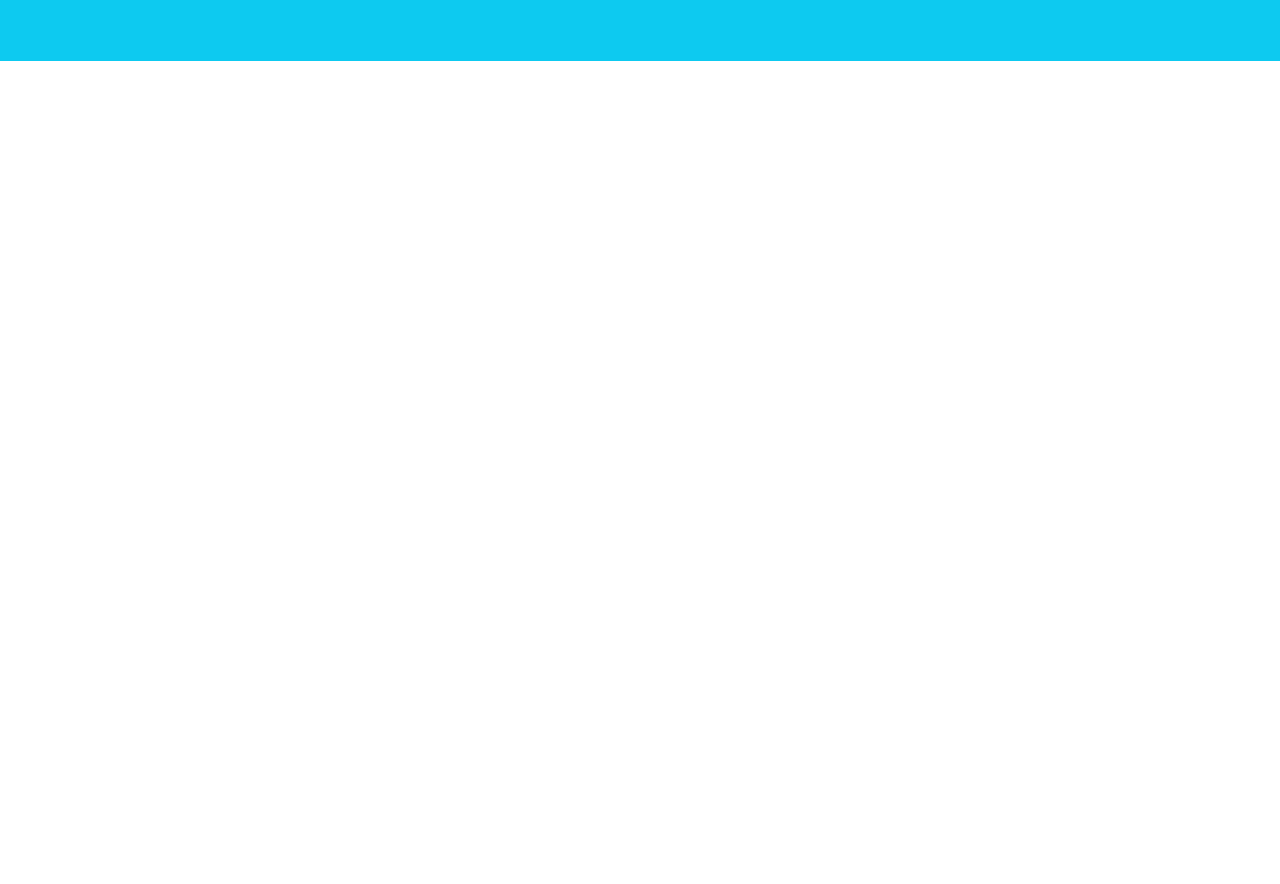
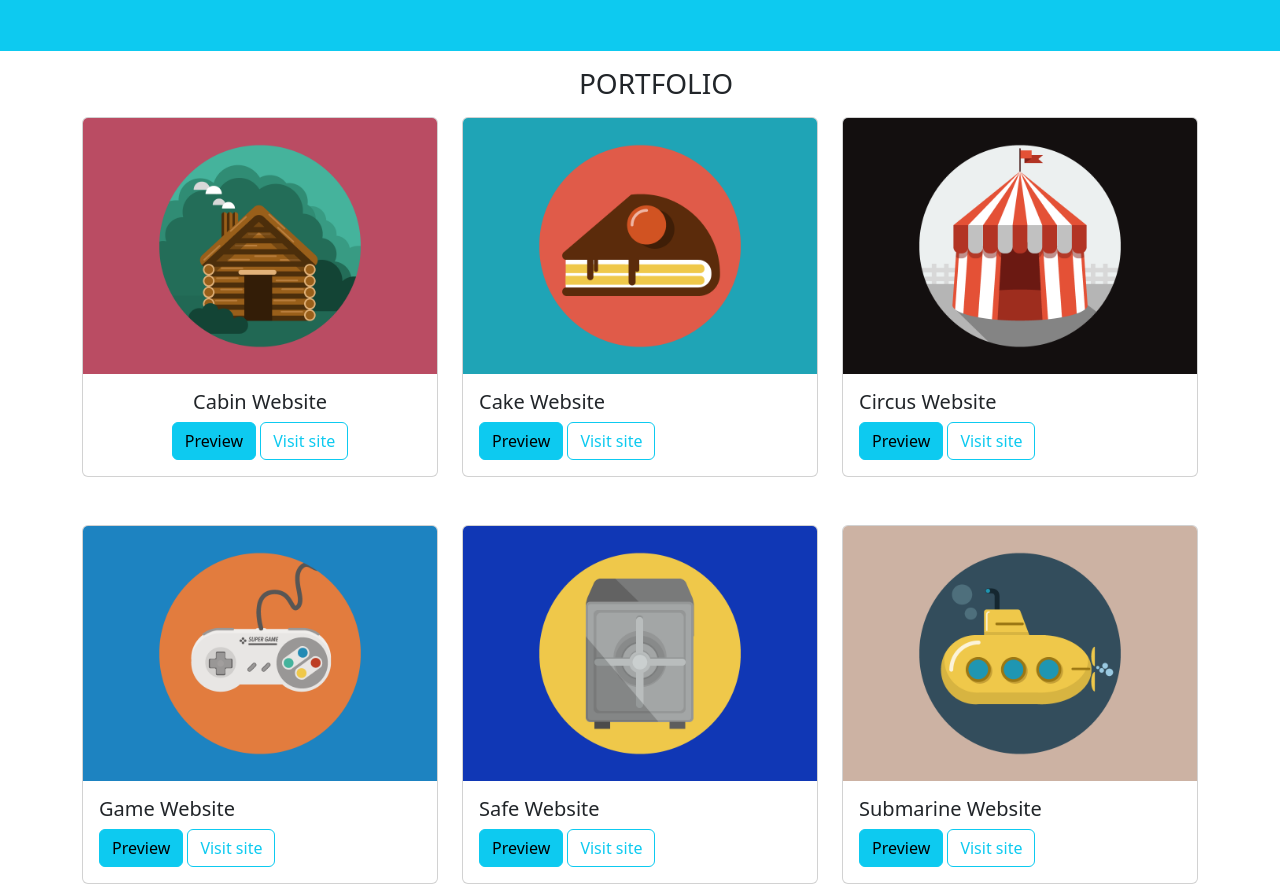
Before and after one commit to Peppe2496/bootstrap-html-freelancer, a plain HTML site: page index.html in a window 1280 px wide. Shown: the part 537-1421 px from the top of the page. Before the commit the page ends 800 px from the top, so only its background shows below. Drawn offline with nearby package versions, Linux system fonts and the light colour scheme.

Commit message:
finished the card part

```diff
--- a/index.html
+++ b/index.html
@@ -39,14 +39,130 @@
               <div class="row">
                 <div class="col-12 text-center mt-5 mb-5">
                   <img src="img/undraw_profile_pic_ic5t.svg" height="350px" width="350px" alt="">
-                  <h1>Pinco Pallo</h1>
+                  <h2>Pinco Pallo</h2>
                   <p>WEB DESIGNER</p>
+                </div>
+              </div>
+          </div>
 
+
+          <div class="container">
+
+            <div class="row">
+              <h3 class="text-center m-3">PORTFOLIO</h3>
+
+                  <div class="col-4">                                           <!--First card -->
+                    <div class="card text-center">
+                      <img src="img/cabin.png" class="card-img-top" alt="...">
+                      <div class="card-body">
+                        <h5 class="card-title">Cabin Website</h5>
+                        <a href="#" class="btn btn-info">Preview</a>
+                        <a href="#" class="btn btn-outline-info "> Visit site</a>
+                      </div>
+                    </div>
+                  </div>
+
+                  <div class="col-4">
+                    <div class="card">                                              <!--Second card-->
+                      <img src="img/cake.png" class="card-img-top" alt="...">
+                      <div class="card-body">
+                        <h5 class="card-title">Cake Website</h5>
+                        <a href="#" class="btn btn-info">Preview</a>
+                        <a href="#" class="btn btn-outline-info "> Visit site</a>
+                      </div>
+                    </div>
+                  </div>
+
+                  <div class="col-4">
+                    <div class="card">                                               <!--Third card -->
+                      <img src="img/circus.png" class="card-img-top" alt="...">
+                      <div class="card-body">
+                        <h5 class="card-title">Circus Website</h5>
+                        <a href="#" class="btn btn-info">Preview</a>
+                        <a href="#" class="btn btn-outline-info "> Visit site</a>
+                      </div>
+                    </div>
+                  </div>
+
+
+                <div class="col-4">
+                  <div class="card mt-5">                                                 <!--Fourth card -->
+                    <img src="img/game.png" class="card-img-top" alt="...">
+                    <div class="card-body">
+                      <h5 class="card-title">Game Website</h5>
+                      <a href="#" class="btn btn-info">Preview</a>
+                        <a href="#" class="btn btn-outline-info "> Visit site</a>
+                    </div>
+                  </div>
                 </div>
 
-              </div>
+                <div class="col-4">
+                  <div class="card mt-5">                                                  <!--Fifth card -->
+                    <img src="img/safe.png" class="card-img-top" alt="...">
+                    <div class="card-body">
+                      <h5 class="card-title">Safe Website</h5>
+                      <a href="#" class="btn btn-info">Preview</a>
+                        <a href="#" class="btn btn-outline-info "> Visit site</a>
+                    </div>
+                  </div>
+                </div>
+
+                <div class="col-4">
+                  <div class="card mt-5">                                                   <!--Sixth card -->
+                    <img src="img/submarine.png" class="card-img-top" alt="...">
+                    <div class="card-body">
+                      <h5 class="card-title">Submarine Website</h5>
+                      <a href="#" class="btn btn-info">Preview</a>
+                        <a href="#" class="btn btn-outline-info "> Visit site</a>
+                    </div>
+                  </div>
+                </div>
+
+            </div>
+
+
+
+
+
+
+
+
+
+
+
+
+
+
+
+
+
+
+
+
+
+
+
+
+
+
+
+
+
+
+
+
+
+
+
+
+
+
+
+
+
 
           </div>
+
 
 
          </main>
```
